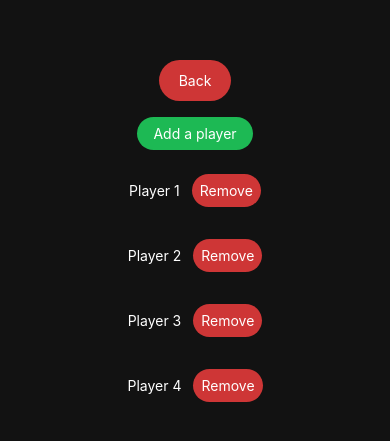
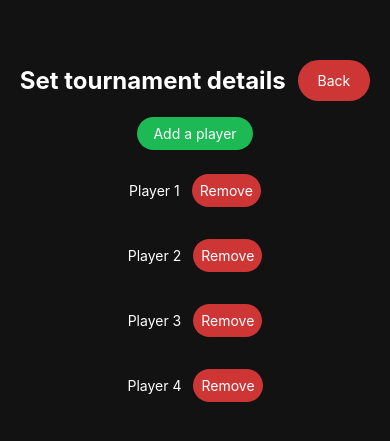
Before and after one commit to JayHaroo/x-bracket, a React Native app: screen /Main in a window 390 px wide. Shown: the part 195-636 px from the top of the page. Built offline with nearby package versions, Linux system fonts and the light colour scheme.

Commit message:
refactor: restructure layout for tournament details section in Main page

```diff
--- a/pages/Main.tsx
+++ b/pages/Main.tsx
@@ -22,12 +22,15 @@ export default function Main() {
 
   return (
     <View className="flex-1 items-center justify-center bg-[#121212]">
+      <View className="flex-row items-center justify-center bg-[#121212]">
+        <Text className="text-2xl font-bold text-white mt-4 mr-3">Set tournament details</Text>
         <Pressable
           className="bg-[#ce3636] rounded-full px-4 py-2 mt-4"
           onPress={navigation.goBack}
         >
           <Text className="text-white p-1">Back</Text>
         </Pressable>
+      </View>
       <Pressable className="bg-[#1DB954] rounded-full px-4 py-2 mt-4">
         <Text className="text-white">Add a player</Text>
       </Pressable>
```
Lines whose indentation alone changed are shown as unchanged.
